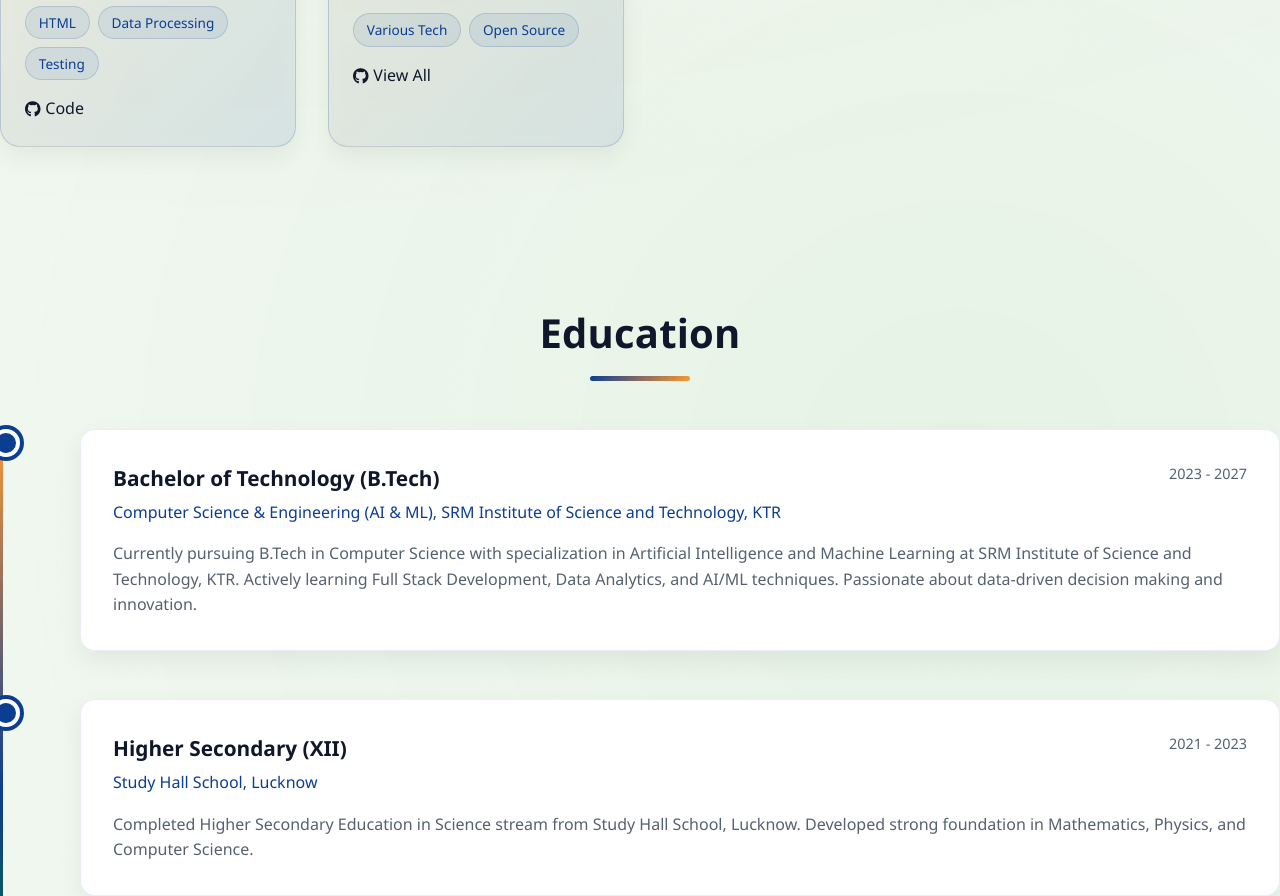
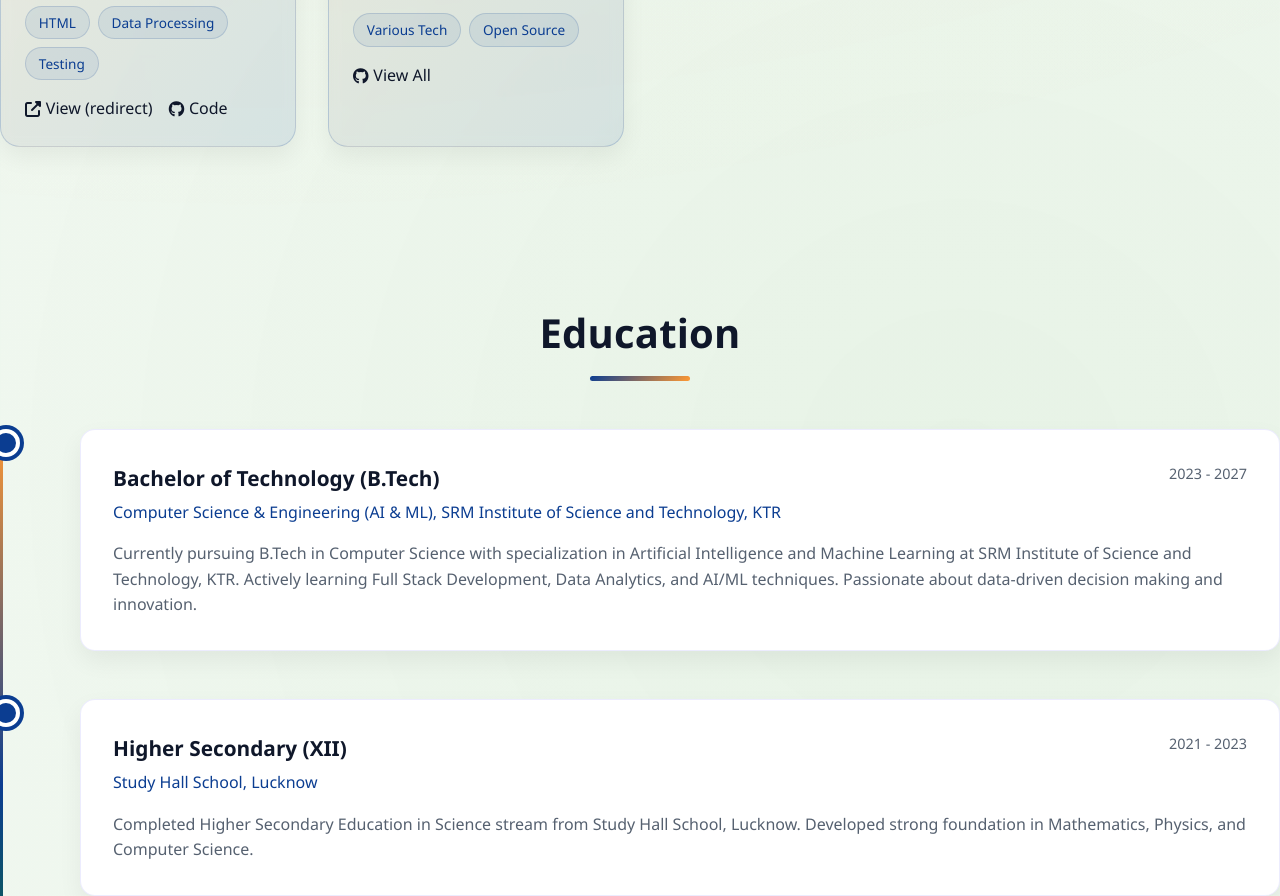
Before and after one commit to SMFawaz24/portfolio, a plain HTML site: page index.html in a window 1280 px wide. Shown: the part 3798-4694 px from the top of the page. Drawn offline with nearby package versions, Linux system fonts and the light colour scheme.

Commit message:
FIX +: Added reddirect link

```diff
--- a/index.html
+++ b/index.html
@@ -468,7 +468,16 @@
               <span class="tag">Testing</span>
             </div>
             <div class="project-links">
-              <a href="https://github.com/SMFawaz24/Data-Scaler" target="_blank"
+              <a
+                href="https://data-transformer.f4w4z.dev"
+                target="_blank"
+                rel="noopener noreferrer"
+                ><i class="fas fa-external-link-alt"></i> View (redirect)</a
+              >
+              <a
+                href="https://github.com/SMFawaz24/Data-Scaler"
+                target="_blank"
+                rel="noopener noreferrer"
                 ><i class="fab fa-github"></i> Code</a
               >
             </div>
```
